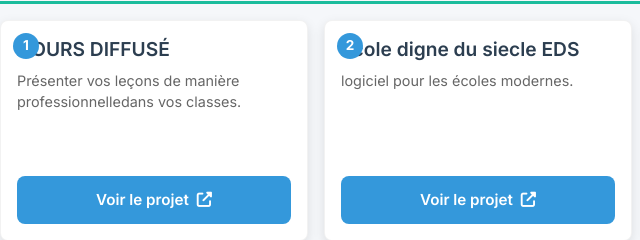
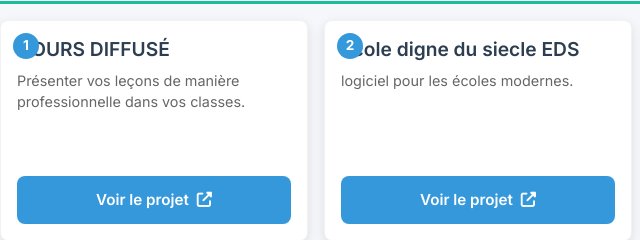
Before and after one commit to jeanskodoc/ESO, a plain HTML site: page index.html in a window 1280 px wide. Shown: the part 288-528 px from the top of the page, 0-640 px from the left. Drawn offline with Linux system fonts and the light colour scheme.

Commit message:
Update index.html

```diff
--- a/index.html
+++ b/index.html
@@ -839,7 +839,7 @@
                     <div class="project-number">1</div>
                     <div class="project-content">
                         <h3 class="project-title">COURS DIFFUSÉ</h3>
-                        <p class="project-description">Présenter vos leçons de manière professionnelledans vos classes.</p>
+                        <p class="project-description">Présenter vos leçons de manière professionnelle dans vos classes.</p>
                         <a href="https://jeanskodoc.github.io/PUBLISHED-/P1.html" target="_blank" rel="noopener noreferrer" class="project-link">Voir le projet <i class="fas fa-external-link-alt"></i></a>
                     </div>
                 </article>
```
